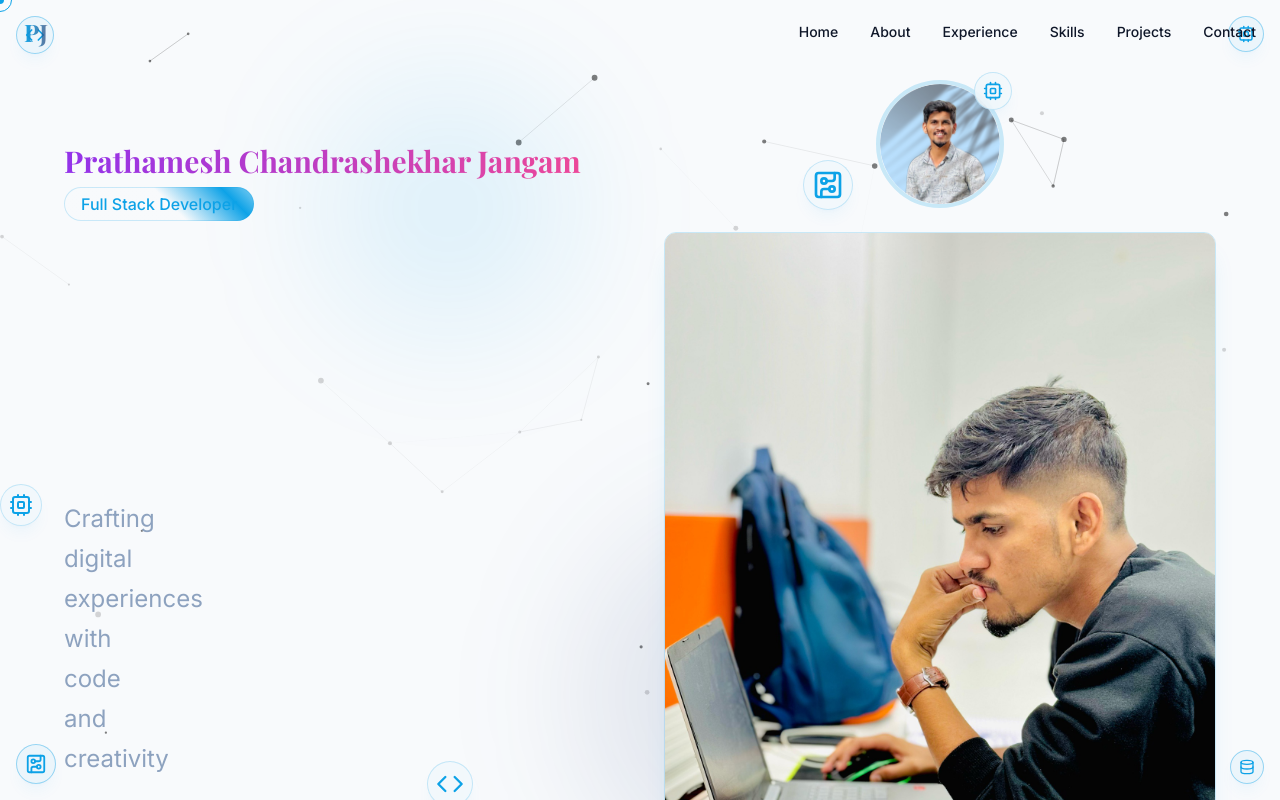
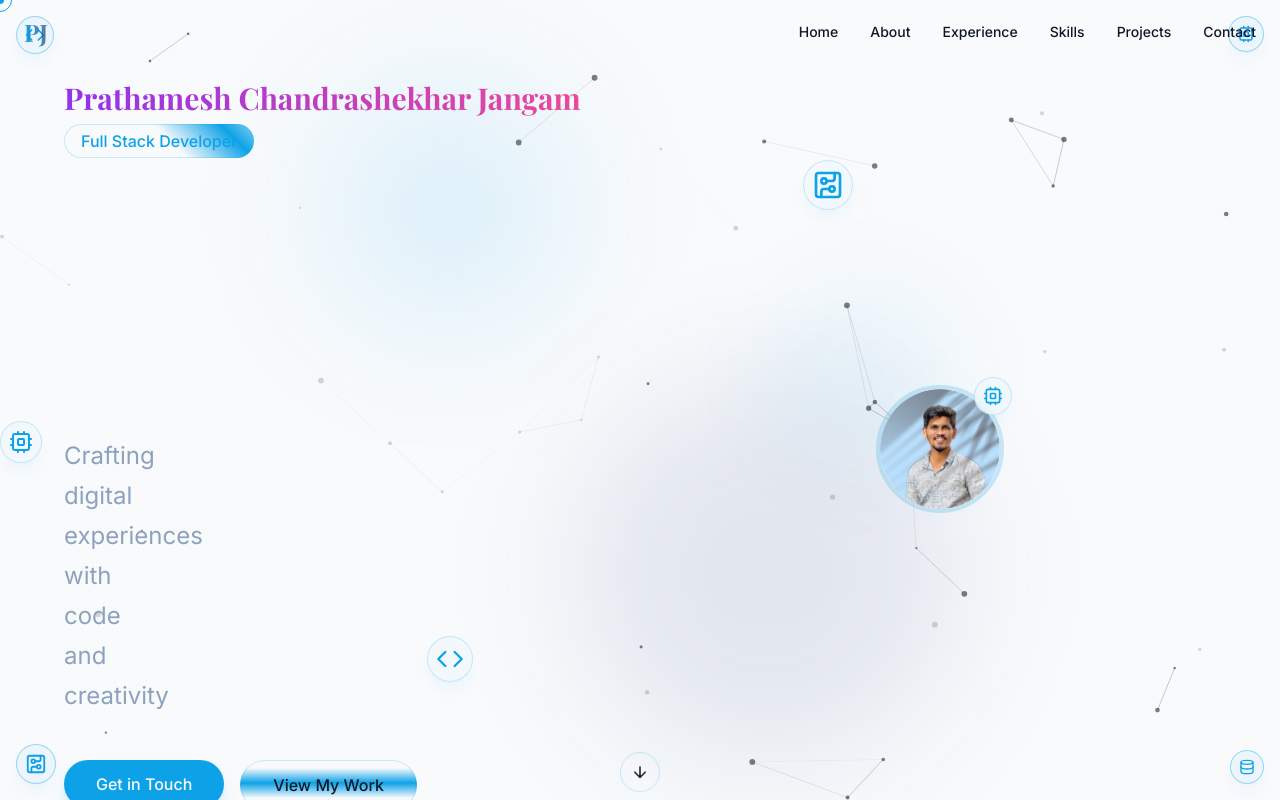
Before and after one commit to prathm1204/Prathamesh-jangam, a React (Vite) app: page / in a window 1280 px wide. Shown: the top 800 px of the page. Built offline with nearby package versions, Linux system fonts and the light colour scheme; a web font is replaced by a local one.

Commit message:
Remove recently added picture
Removes the picture that was recently added.

```diff
--- a/src/components/Hero.tsx
+++ b/src/components/Hero.tsx
@@ -133,9 +133,9 @@ const Hero = () => {
             </div>
           </div>
 
-          {/* Right side - New image and profile avatar */}
+          {/* Right side - Only profile avatar */}
           <div className="relative order-1 md:order-2 flex flex-col items-center">
-            {/* Profile avatar positioned on top */}
+            {/* Profile avatar */}
             <div className="relative mb-6 z-10">
               <Avatar className="w-32 h-32 border-4 border-accent/20 animate-pulse-glow">
                 <AvatarImage src="/lovable-uploads/2b43f1a9-df36-45fd-9c9b-ea8d5b5e3c4e.png" alt="Prathamesh Chandrashekhar Jangam" />
@@ -144,15 +144,6 @@ const Hero = () => {
               <div className="absolute -top-2 -right-2">
                 <TechLogo variant="cpu" size={20} />
               </div>
-            </div>
-
-            {/* The new image in a nice frame */}
-            <div className="rounded-lg overflow-hidden shadow-xl shadow-accent/10 border border-accent/20 transform transition-transform hover:scale-105">
-              <img
-                src="/lovable-uploads/57287faa-6db0-44ec-8573-046e939d27d0.png"
-                alt="Prathamesh working on laptop"
-                className="max-w-full h-auto object-cover"
-              />
             </div>
           </div>
         </div>
```
